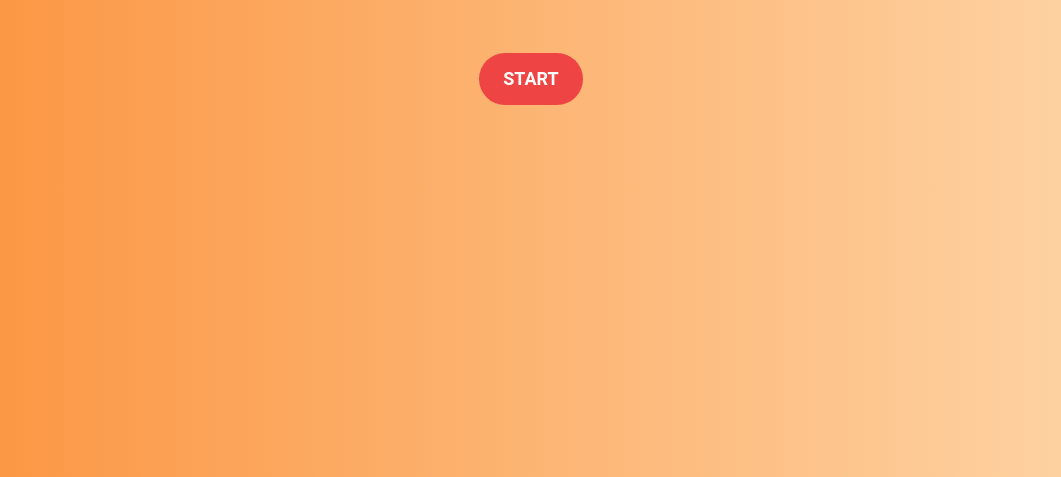
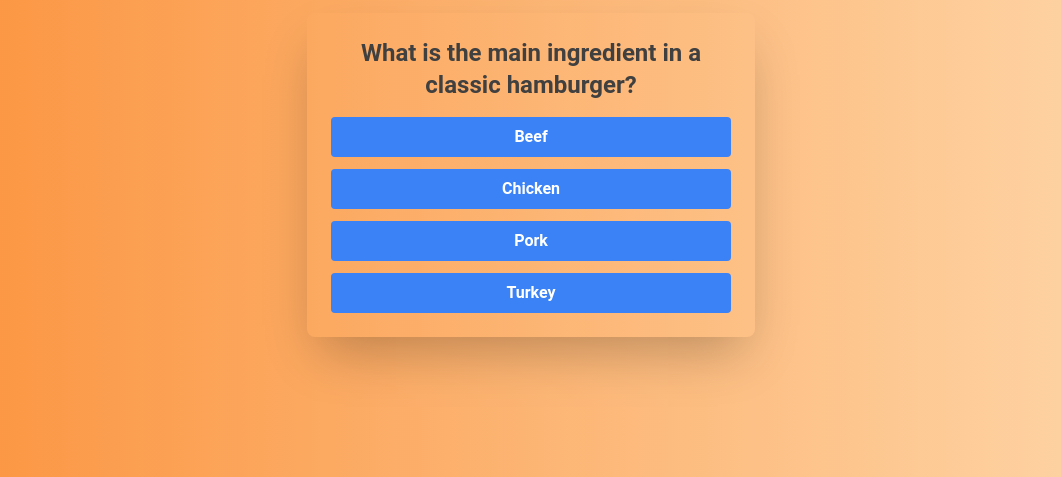
Before and after one commit to ayaosamaramadan/burger-quiz-js, a website: page index.html in a window 1280 px wide. Both pictures are taken after a click on the button "START". Shown: the part 323-800 px from the top of the page, without its empty margins (109-1170 px from the left). Drawn offline with Linux system fonts and the light colour scheme.

Commit message:
show questions&answer

```diff
--- a/index.html
+++ b/index.html
@@ -22,11 +22,42 @@
           <span class="text-red-500 font-bold">FREE</span> burger
         </p>
       </div>
-      <button
-        class="bg-red-500 hover:bg-red-600 text-white font-bold py-3 px-6 rounded-full transition duration-300 ease-in-out transform hover:scale-105 text-lg mt-10"
-      >
-        START
-      </button>
+      <div id="startORquiz">
+        <button
+          id="start"
+          class="bg-red-500 hover:bg-red-600 text-white font-bold py-3 px-6 rounded-full transition duration-300 ease-in-out transform hover:scale-105 text-lg mt-10"
+          onclick="start()"
+        >
+          START
+        </button>
+        <div id="ques" class="p-6 rounded-lg shadow-2xl none">
+          <!-- <h1 class="">
+            What is the main ingredient in a classic hamburger?
+          </h1>
+          <div id="btns" class="grid gap-3">
+            <button
+                class="bg-blue-500 hover:bg-blue-600 text-white font-bold py-2 px-4 rounded transition duration-300 ease-in-out transform hover:scale-105"
+            >
+              Beef
+            </button>
+            <button
+              class="bg-blue-500 hover:bg-blue-600 text-white font-bold py-2 px-4 rounded transition duration-300 ease-in-out transform hover:scale-105"
+            >
+              Chicken
+            </button>
+            <button
+              class="bg-blue-500 hover:bg-blue-600 text-white font-bold py-2 px-4 rounded transition duration-300 ease-in-out transform hover:scale-105"
+            >
+              Pork
+            </button>
+            <button
+              class="bg-blue-500 hover:bg-blue-600 text-white font-bold py-2 px-4 rounded transition duration-300 ease-in-out transform hover:scale-105"
+            >
+              Fish
+            </button> -->
+          </div>
+        </div>
+      </div>
     </div>
     <script src="./jscript.js"></script>
   </body>
--- a/jscript.js
+++ b/jscript.js
@@ -1,11 +1,13 @@
-const ques = [{
+const ques = [
+  {
     question: "What is the main ingredient in a classic hamburger?",
     answer: [
       { text: "Beef", correct: true },
       { text: "Chicken", correct: false },
       { text: "Pork", correct: false },
       { text: "Turkey", correct: false },
-    ],},
+    ],
+  },
   {
     question: "Which of these is a common topping on a hamburger?",
     answer: [
@@ -32,7 +34,6 @@ const ques = [{
       { text: "Swiss", correct: true },
       { text: "All of the above", correct: true },
     ],
-
   },
   {
     question: "What is a common condiment for a hamburger?",
@@ -42,5 +43,47 @@ const ques = [{
       { text: "Mayonnaise", correct: true },
       { text: "All of the above", correct: true },
     ],
-  }
+  },
 ];
+
+let score = 0;
+let currQues = 0;
+let startBtn = document.getElementById("start");
+let questio = document.getElementById("ques");
+
+function start() {
+  // hide the start button
+  startBtn.style.display = "none";
+  // show the questions
+  questio.style.display = "block";
+  // show title of the question
+  let title = document.createElement("h1");
+  title.innerHTML = ques[currQues].question;
+  title.classList.add("text-2xl", "font-bold", "mb-4", "text-neutral-700");
+  questio.appendChild(title);
+  // show the answers
+  let btnsDiv = document.createElement("div");
+  btnsDiv.setAttribute("id", "btns");
+  btnsDiv.classList.add("grid", "gap-3");
+  ques[currQues].answer.forEach((ans) => {
+    let btn = document.createElement("button");
+    btn.innerHTML = ans.text;
+    btn.classList.add(
+      "bg-blue-500",
+      "hover:bg-blue-600",
+      "text-white",
+      "font-bold",
+      "py-2",
+      "px-4",
+      "rounded",
+      "transition",
+      "duration-300",
+      "ease-in-out",
+      "transform",
+      "hover:scale-105"
+    );
+    btnsDiv.appendChild(btn);
+  });
+
+  questio.appendChild(btnsDiv);
+}
```
Also changed, not shown: output.css.
